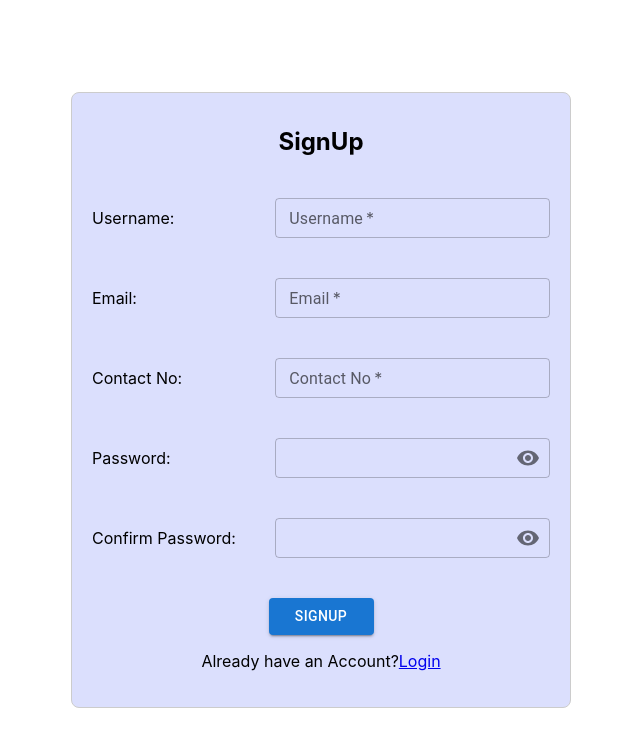
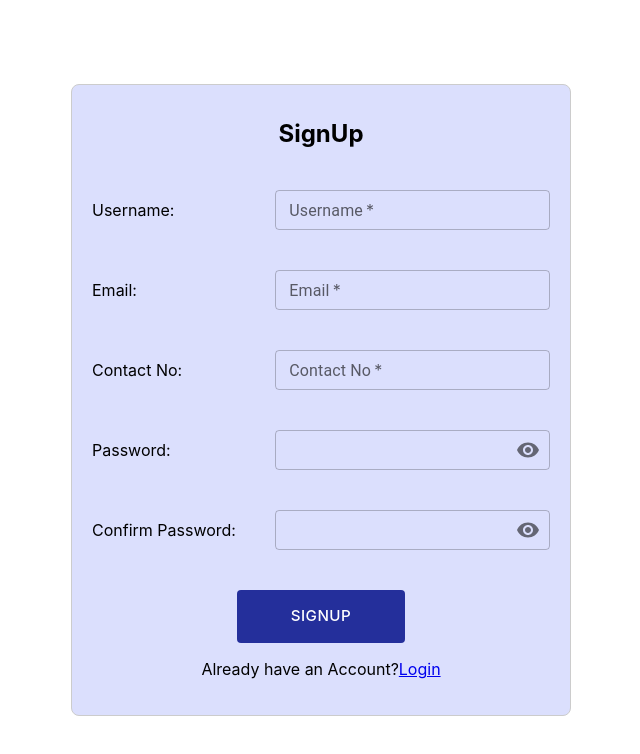
Before and after one commit to MrSilent2001/Sales-And-Inventory-Management-System, a React (Create React App) app: page /signup in a window 1280 px wide. Shown: the top 754 px of the page, without its empty margins (319-959 px from the left). Built offline with nearby package versions, Linux system fonts and the light colour scheme.

Commit message:
SignUp Button CSS is changed

```diff
--- a/src/pages/SignUp/signup.js
+++ b/src/pages/SignUp/signup.js
@@ -1,5 +1,6 @@
 import React, {useState} from 'react';
 import "./signup.css";
+import {styled} from "@mui/material/styles";
 import TextField from "@mui/material/TextField";
 import Button from "@mui/material/Button";
 import MenuItem from '@mui/material/MenuItem';
@@ -10,6 +11,24 @@ import InputAdornment from '@mui/material/InputAdornment';
 import Visibility from '@mui/icons-material/Visibility';
 import VisibilityOff from '@mui/icons-material/VisibilityOff';
 import {Link} from "react-router-dom";
+
+
+const SignUpButtons = styled(Button)(({theme}) => ({
+    color: theme.palette.getContrastText('#242F9B'),
+    backgroundColor: '#242F9B',
+    '&:hover': {
+        backgroundColor: '#2d3ed2'
+    },
+    '&.MuiButton-root': {
+        width: '11em',
+        height: '2em'
+    },
+    fontSize: '0.95em',
+    fontFamily: 'inter',
+    padding: '1.75em 0.625em',
+
+}));
+
 
 // import {useLocation, useNavigate} from "react-router-dom";
 // import {useAuth} from "../../services/auth";
@@ -136,13 +155,9 @@ const SignUp = () => {
 
 
                             <div className="btn-row">
-                                <Button
-                                    className="btn"
-                                    variant="contained"
-                                    //onClick={handleLogin}
-                                >
+                                <SignUpButtons>
                                     SignUp
-                                </Button>
+                                </SignUpButtons>
                             </div>
 
                             <div>
```
